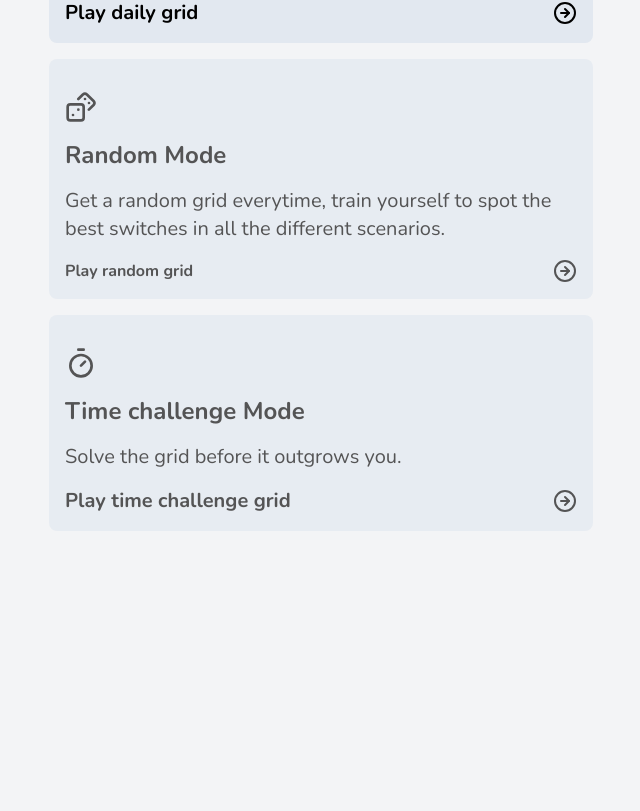
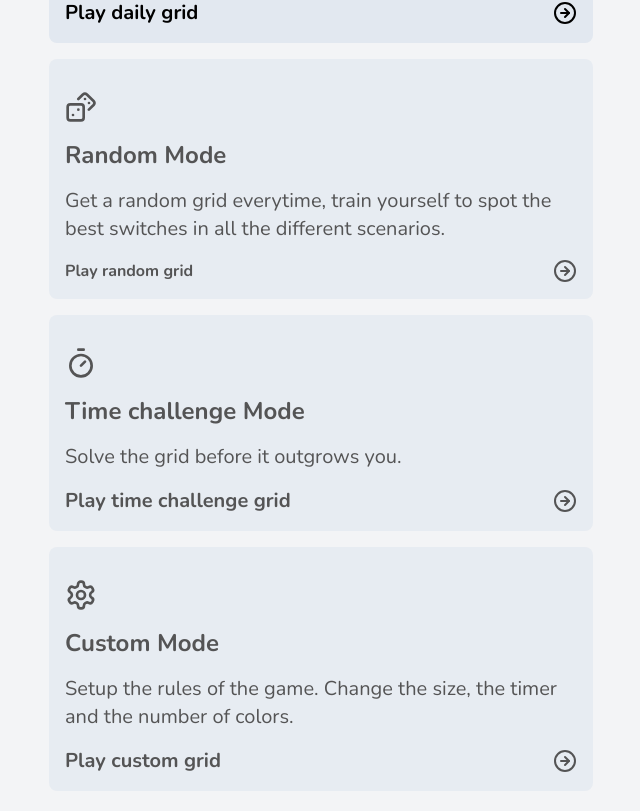
Before and after one commit to essenlive/switch, a Next.js app: page / in a window 1280 px wide. Shown: the part 317-1128 px from the top of the page, without its empty margins (319-959 px from the left). Before the commit the page ends 880 px from the top, so only its background shows below. Built offline with nearby package versions, Linux system fonts and the light colour scheme.

Commit message:
Prepared for custom mode

```diff
--- a/app/page.tsx
+++ b/app/page.tsx
@@ -1,7 +1,7 @@
 'use client'
 
 import Link from "next/link";
-import { Sunrise, CircleArrowRight, Timer, Dices } from "lucide-react";
+import { Sunrise, CircleArrowRight, Timer, Dices, Settings } from "lucide-react";
 import { useToast } from "@/hooks/use-toast";
 
 export default function Home() {
@@ -70,6 +70,24 @@ export default function Home() {
           <CircleArrowRight />
         </div>
       </Link>
+      <Link onClick={notAvailable} href={"/"} className="flex-grow flex flex-col p-4 bg-slate-200 cursor-not-allowed opacity-65 rounded-lg">
+        <div className="py-4">
+
+          <Settings size={32} />
+        </div>
+        <h2 className="text-2xl font-bold ">
+          Custom Mode
+        </h2>
+        <p className="flex-grow text-xl my-4">
+          Setup the rules of the game. Change the size, the timer and the number of colors.
+        </p>
+        <div className="flex justify-between items-center">
+          <span className="font-bold text-xl">
+            Play  custom grid
+          </span>
+          <CircleArrowRight />
+        </div>
+      </Link>
 
     </main>
 
--- a/components/helpScreen.tsx
+++ b/components/helpScreen.tsx
@@ -11,7 +11,7 @@ export function HelpScreen({
     closeHelp: () => void
  }) {
     return (
-        <div onClick={closeHelp} className={cn("absolute top-0 left-0 !my-0 min-h-dvh max-w-xl mx-auto space-y-4 bg-gray-100", className)} {...props}>
+        <div onClick={closeHelp} className={cn("fixed z-10 top-0 left-0 !my-0 w-full space-y-4 bg-gray-100", className)} {...props}>
             <div className={"p-4 flex flex-col items-stretch justify-stretch min-h-dvh max-w-xl mx-auto space-y-4"}>
                 <div className="flex-grow flex flex-col p-4 bg-slate-200 cursor-pointer rounded-lg">
                     <div className="py-4">
```
Lines whose indentation alone changed are shown as unchanged.
